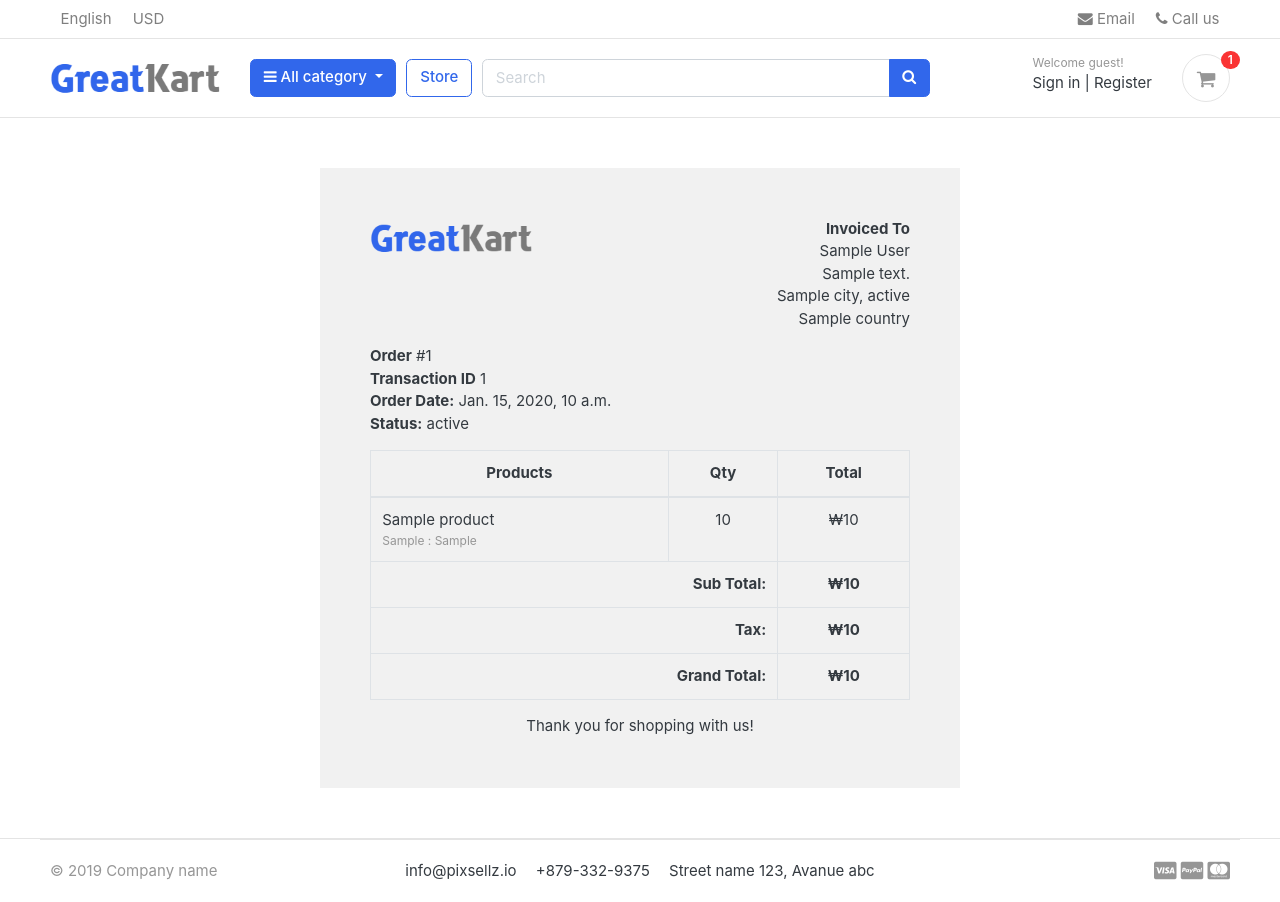
After one commit to ramyo564/Upgrade_Django4, a Django app: template templates/accounts/order_detail.html in a window 1280 px wide. The commit adds this page. Run offline with Django 4.2, Linux system fonts and the light colour scheme; the template is opened without the code that fills it: most values are stand-ins (such as "Sample title", 1, 10 or a date in 2020); some libraries are stand-ins or nearby versions; some web fonts are replaced.

Commit message:
complete s24 order detail

```diff
--- a/accounts/urls.py
+++ b/accounts/urls.py
@@ -15,4 +15,7 @@ urlpatterns = [
 
     path('my_orders/', views.my_orders, name='my_orders'),
     path('edit_profile/', views.edit_profile, name='edit_profile'),
+    path('change_password/', views.change_password, name='change_password'),
+    path('order_detail/<int:order_id>/', views.order_detail, name='order_detail'),
+
 ]
--- a/templates/accounts/dashboard.html
+++ b/templates/accounts/dashboard.html
@@ -29,14 +29,14 @@
 
 								<h5 class="cart-title">Total Orders</h5>
 								<h4> {{orders_count}} </h4>
-								<a href="">View Orders</a>
+								<a href="{% url 'my_orders' %}">View Orders</a>
 							</div>
 						</div>
 					</div>
 					<div class="col-md-6">
 						<div class="card">
 							<div class="card-body">
-								<img src="https://www.w3schools.com/howto/img_avatar.png" alt="User Profile Picture" class="avatar" width="50" height="50" style="border-radius:50%;">
+								<img src="{{userprofile.profile_picture.url}}" alt="User Profile Picture" class="avatar" width="50" height="50" style="border-radius:50%;">
 								<p>{{user.email}}</p>
 								<p>{{user.phone_number}}</p>
 							</div>
--- a/templates/accounts/my_orders.html
+++ b/templates/accounts/my_orders.html
@@ -37,7 +37,7 @@
 							<tbody>
 								{% for order in orders  %}
 							  <tr>
-								<th scope="row">{{order.order_number}}</th>
+								<th scope="row"><a href="{% url 'order_detail' order.order_number %}">{{order.order_number}}</a></th>
 								<td>{{order.full_name}}</td>
 								<td>{{order.phone}}</td>
 								<td>₩ {{order.order_total|intcomma}}</td>
--- /dev/null
+++ b/templates/accounts/order_detail.html
@@ -0,0 +1,109 @@
+{% extends 'base.html' %}
+{% load static %}
+{% load humanize %}
+{% block content %}
+
+
+<div class="container" style="margin: 0 auto;width: 50%;padding: 50px;background: #f1f1f1;margin-top: 50px;margin-bottom: 50px;">
+    <div class="row invoice row-printable">
+        <div class="col-md-12">
+            <!-- col-lg-12 start here -->
+            <div class="panel panel-default plain" id="dash_0">
+                <!-- Start .panel -->
+                <div class="panel-body p30">
+                    <div class="row">
+                        <!-- Start .row -->
+                        <div class="col-lg-6">
+                            <!-- col-lg-6 start here -->
+                            <div class="invoice-logo"><img src="{% static '/images/logo.png' %}" alt="Invoice logo" style="max-height: 40px;"></div>
+                        </div>
+                        <!-- col-lg-6 end here -->
+                        <div class="col-lg-6">
+                            <!-- col-lg-6 start here -->
+                            <div class="invoice-from">
+                                <ul class="list-unstyled text-right">
+                                    <li><strong>Invoiced To</strong></li>
+                                    <li>{{order.full_name}}</li>
+                                    <li>{{order.full_address}}</li>
+                                    <li>{{order.city}}, {{order.state}}</li>
+                                    <li>{{order.country}}</li>
+                                </ul>
+                            </div>
+                        </div>
+                        <!-- col-lg-6 end here -->
+                        <div class="col-lg-12">
+                            <!-- col-lg-12 start here -->
+                            <div class="invoice-details mt25">
+                                <div class="well">
+                                    <ul class="list-unstyled mb0">
+                                        <li><strong>Order</strong> #{{order.order_number}}</li>
+                                        <li><strong>Transaction ID</strong> {{order.payment.payment_id}}</li>
+                                        <li><strong>Order Date:</strong> {{order.created_at}}</li>
+                                        <li><strong>Status:</strong> {{order.payment.status}}</li>
+                                    </ul>
+                                </div>
+                            </div>
+
+                            <div class="invoice-items">
+                                <div class="table-responsive" style="overflow: hidden; outline: none;" tabindex="0">
+                                    <table class="table table-bordered">
+                                        <thead>
+                                            <tr>
+                                                <th class="per70 text-center">Products</th>
+                                                <th class="per5 text-center">Qty</th>
+                                                <th class="per25 text-center">Total</th>
+                                            </tr>
+                                        </thead>
+                                        <tbody>
+                                          {% for item in order_detail %}
+                                            <tr>
+                                                <td>{{item.product.product_name}}
+                                                  <p class="text-muted small">
+                                          					{% if item.variations.all %}
+                                          						{% for i in item.variations.all %}
+                                          							{{ i.variation_category | capfirst }} : {{ i.variation_value | capfirst }} <br>
+                                          						{% endfor %}
+                                          					{% endif %}
+                                          				</p>
+                                                </td>
+                                                <td class="text-center">{{item.quantity}}</td>
+                                                <td class="text-center">₩{{item.product_price|intcomma}}</td>
+
+                                            </tr>
+                                          {% endfor %}
+                                        </tbody>
+                                        <tfoot>
+                                            <tr>
+                                                <th colspan="2" class="text-right">Sub Total:</th>
+                                                <th class="text-center">₩{{subtotal|intcomma}} </th>
+                                            </tr>
+                                            <tr>
+                                                <th colspan="2" class="text-right">Tax:</th>
+                                                <th class="text-center">₩{{order.tax|intcomma}} </th>
+                                            </tr>
+
+                                            <tr>
+                                                <th colspan="2" class="text-right">Grand Total:</th>
+                                                <th class="text-center">₩{{order.order_total|intcomma}} </th>
+                                            </tr>
+                                        </tfoot>
+                                    </table>
+                                </div>
+                            </div>
+                            <div class="invoice-footer mt25">
+                                <p class="text-center">Thank you for shopping with us!</p>
+                            </div>
+                        </div>
+                        <!-- col-lg-12 end here -->
+                    </div>
+                    <!-- End .row -->
+                </div>
+            </div>
+            <!-- End .panel -->
+        </div>
+        <!-- col-lg-12 end here -->
+    </div>
+    </div>
+
+
+{% endblock %}
--- a/templates/includes/dashboard_sidebar.html
+++ b/templates/includes/dashboard_sidebar.html
@@ -4,7 +4,7 @@
         <a class="list-group-item {% if '/accounts/' == request.path %}active{% endif %}" href="{% url 'dashboard' %}"> Dashboard </a>
         <a class="list-group-item {% if '/my_orders/' in request.path %}active{% endif %}" href="{% url 'my_orders' %}"> My Orders </a>
         <a class="list-group-item {% if '/edit_profile/' in request.path %}active{% endif %}" href="{% url 'edit_profile' %}"> Edit Profile </a>
-        <a class="list-group-item" href="#">Change Password </a>
+        <a class="list-group-item {% if '/change_password/' in request.path %}active{% endif %}" href="{% url 'change_password' %}"> Change Password </a>
     </ul>
     <br>
     <a class="btn btn-light btn-block" href="{% url 'logout' %}"> <i class="fa fa-power-off"></i> <span class="text">Log out</span> </a>
```
Also changed, not shown: accounts/views.py (+45 -2 lines), templates/accounts/change_password.html (added, +52 -0 lines), db.sqlite3.
